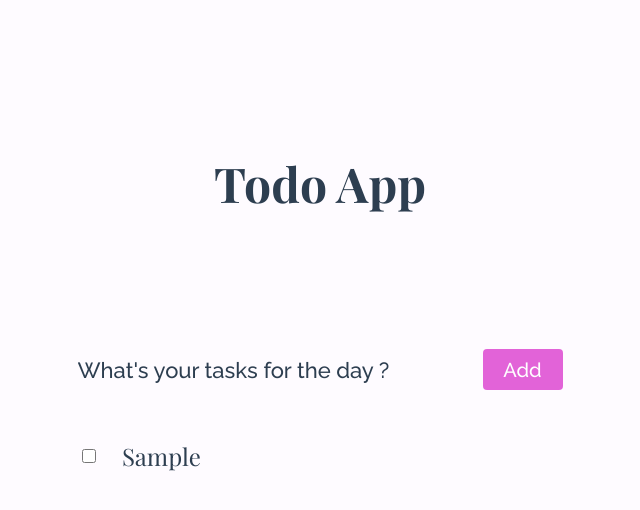
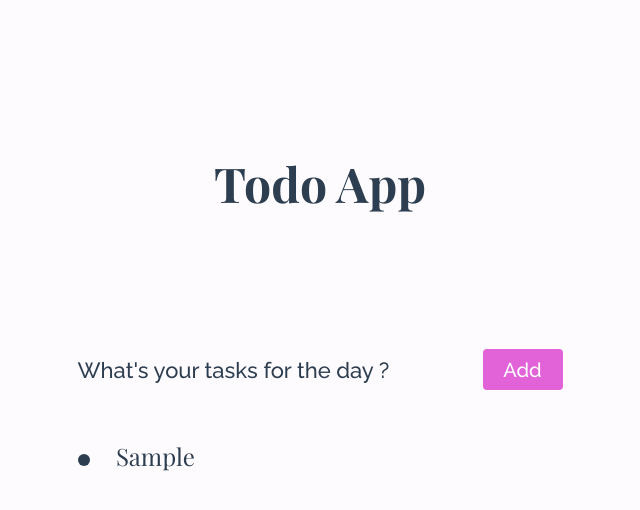
Before and after one commit to vaghelaj/Todo, a plain HTML site: page index.html in a window 1280 px wide. Both pictures are taken after typing "Sample" into the empty fields and a click on the button "Add". Shown: the full height of the page, 320-960 px from the left. Drawn offline with nearby package versions, Linux system fonts and the light colour scheme.

Commit message:
CheckBox styling done
The checkbox is almost done, the styling is not exactly the same as the
design but for now is seems fine.

```diff
--- a/main.js
+++ b/main.js
@@ -10,6 +10,7 @@ var task;
 //This function performs all the functionality of the app. i.e it dynamically creates 'li' element with appropiate controls\.
 function Brain(e) {
   var userInput = input.value;
+  var random = Math.floor((Math.random() * 100) + 1);
 
   //Each new listItem will contain the latest user input.
   var listItem = document.createElement('li');
@@ -18,11 +19,13 @@ function Brain(e) {
   task = document.createElement('label');
   task.innerHTML = userInput;
   task.className = 'task';
+  task.htmlFor = random;
 
   //Creating a 'checkboinputFields' element that will be added along side the input string. Allowing the user to check or uncheck.
-  var checkBoinputFields = document.createElement('input');
-  checkBoinputFields.type= "checkbox";
-  checkBoinputFields.className = "checkBox";
+  var checkBox = document.createElement('input');
+  checkBox.type= "checkbox";
+  checkBox.id = random;
+  checkBox.className = "checkBox";
 
   //Creating a span that will contain 'i' element with the given class name for the font icon.
   var removeItem = document.createElement('i');
@@ -34,7 +37,7 @@ function Brain(e) {
     console.log("empty item");
   }
   else {
-    listItem.appendChild(checkBoinputFields);
+    listItem.appendChild(checkBox);
     listItem.appendChild(task);
     listItem.appendChild(removeItem);
     list.appendChild(listItem);
--- a/stylesheet.css
+++ b/stylesheet.css
@@ -90,11 +90,12 @@ body {
   margin-right: 26.42px;
   margin-bottom: 10px;
   vertical-align: middle;
+  display: none;
 }
 
 .fa-trash {
   display: none;
-  margin: 4px 0 0 25px;
+  margin: 3px 0 0 25px;
   color: #2D3E50;
   float: right;
   cursor: pointer;
@@ -102,13 +103,33 @@ body {
 
 [placeholder]:focus::-webkit-input-placeholder {
   transition: 0.3s;
-  /*text-indent: -100%;*/
   transform: translateY(-20px);
   opacity: 0;
 }
 
 [placeholder]:not(:focus)::-webkit-input-placeholder {
   transition: 0.3s;
+}
+
+.checkBox + .task {
+  display: inline-block;
+}
+
+.checkBox + .task::before {
+  content: '';
+  display: inline-block;
+  position: relative;
+  background: #2D3E50;
+  background-size: 10px;
+  border-radius: 50%;
+  width: 12px;
+  height: 12px;
+  margin-right: 26.42px;
+  cursor: pointer;
+}
+
+.checkBox:checked + .task::before {
+  background-color: #E364D9;
 }
 
 /*Strikes through the label when the checkbox is checked.*/
```
